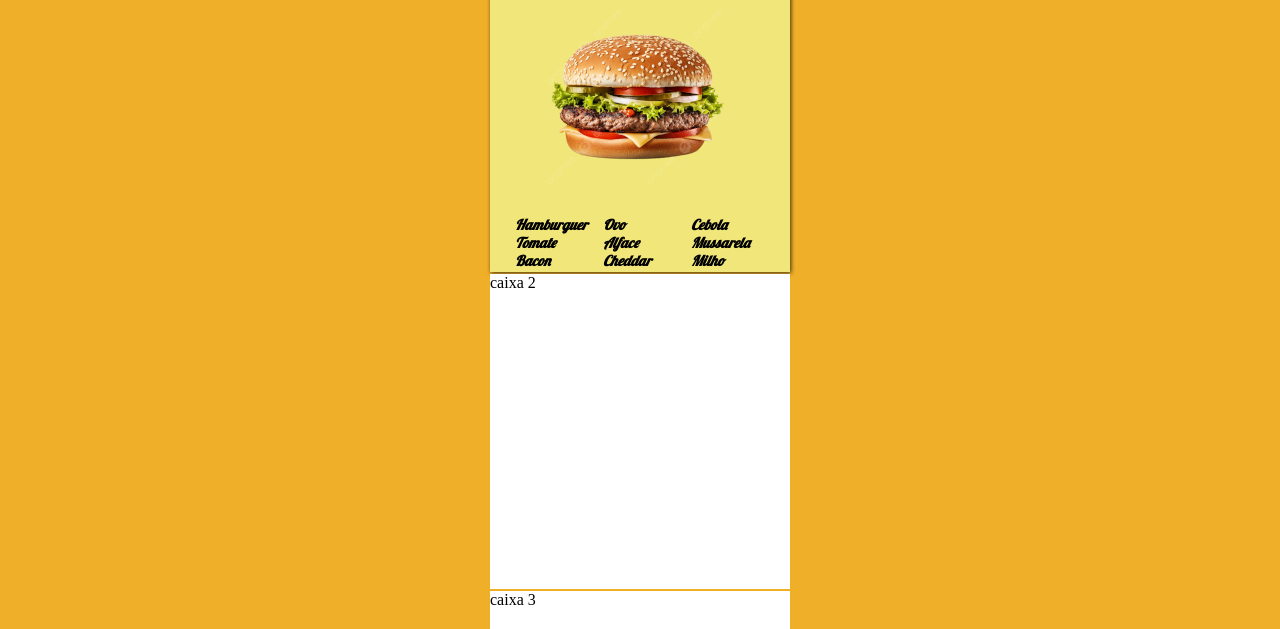
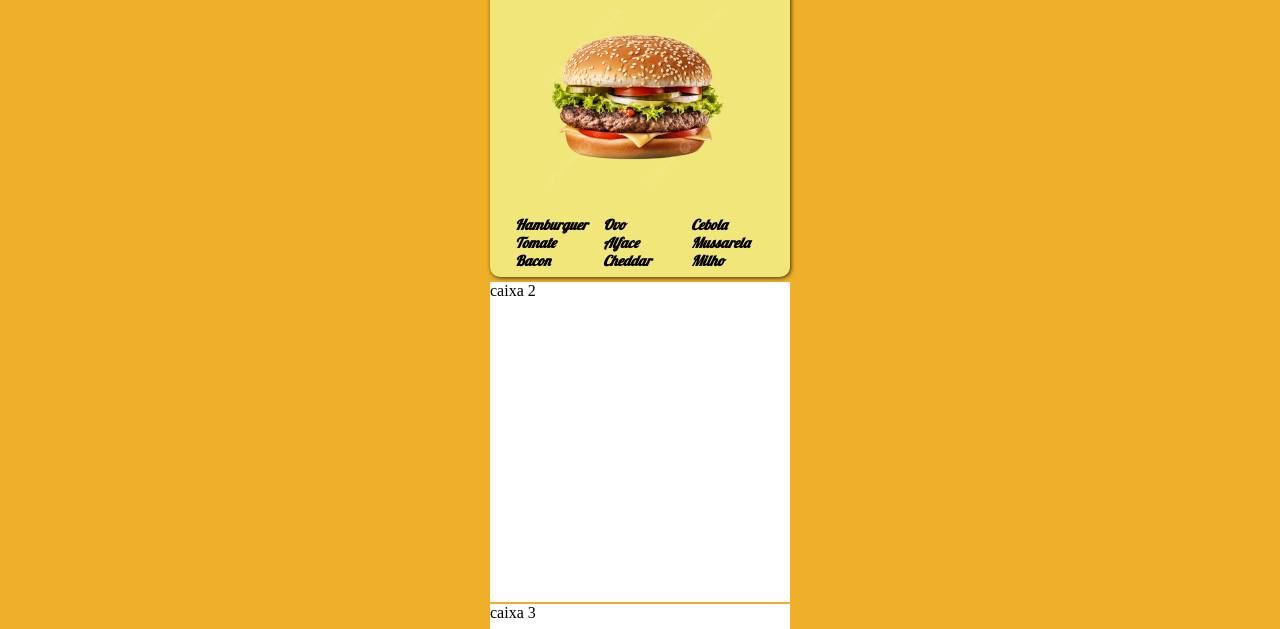
Before and after one commit to Guifres/LanchesMineiro, a plain HTML site: page Menu/index.html in a window 1280 px wide. Shown: the part 171-800 px from the top of the page. Drawn offline with Linux system fonts and the light colour scheme.

Commit message:
Adição de borda na caixa

```diff
--- a/Menu/estilo/style.css
+++ b/Menu/estilo/style.css
@@ -63,7 +63,7 @@ main {
 div {
     background-color: #F0E679;
     margin: auto;
-    padding-bottom: 15px;
+    padding-bottom: 20px;
 }
 
 #lanche1 > img {
@@ -73,9 +73,9 @@ div {
 #lanche1 {
     width: 300px;
     height: 300px;
-    margin: auto;
+    margin-bottom: 5px;
     box-shadow: 1px 1px 4px rgba(0, 0, 0, 0.74);
-    border-radius: 10px 10px 0px 0px;
+    border-radius: 10px 10px 10px 10px;
 }
 
 #lanche2 {
```
